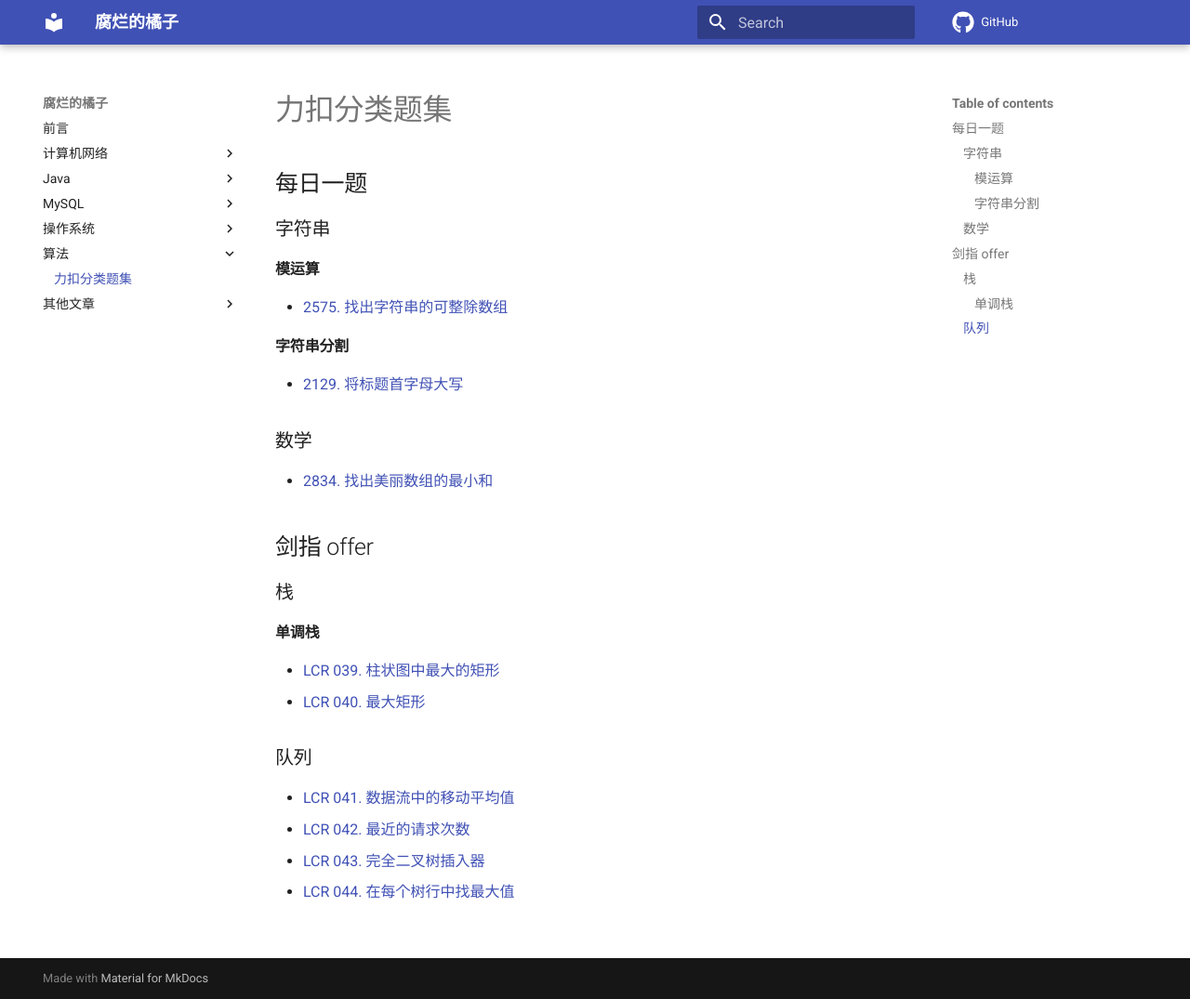
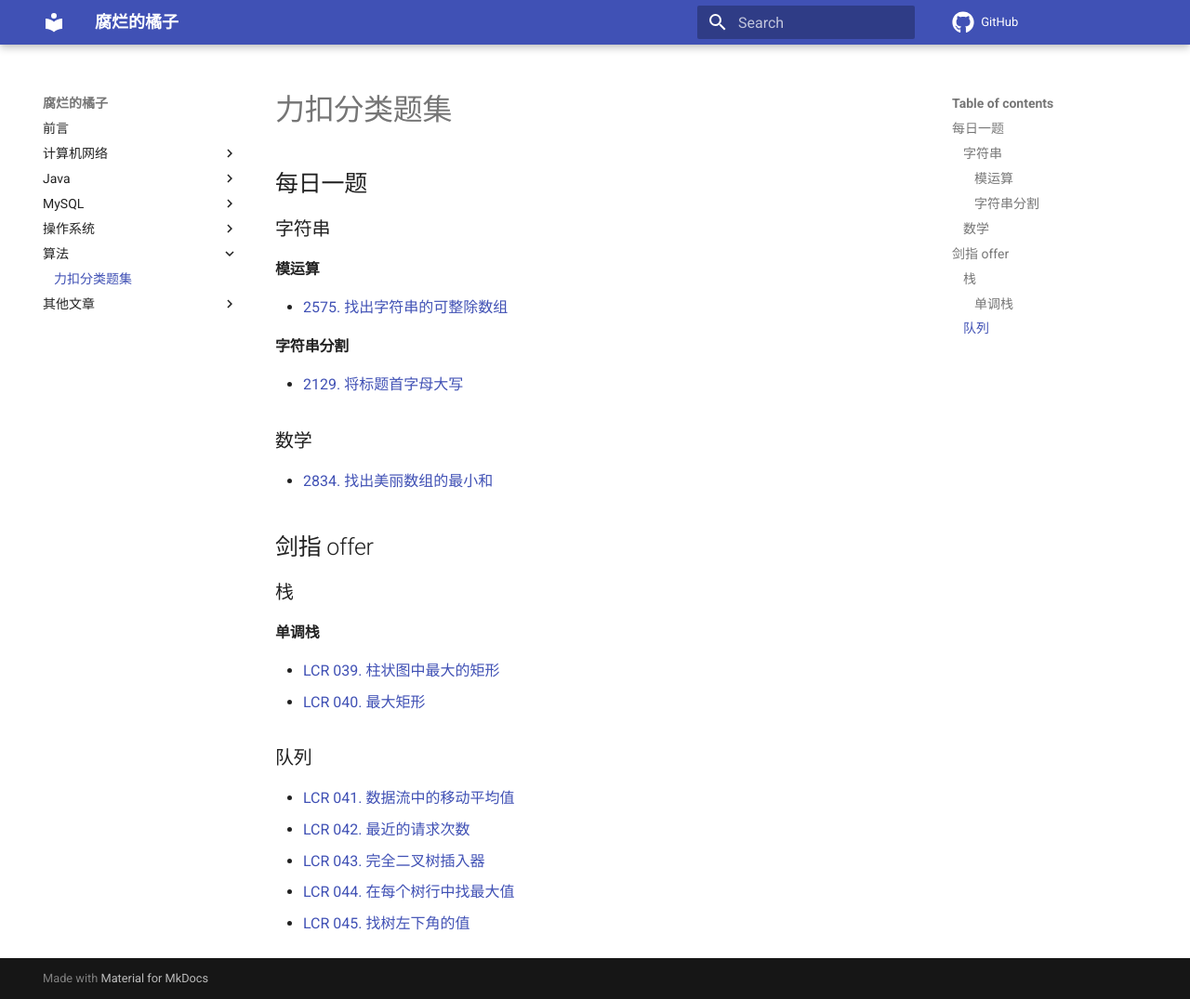
Before and after one commit to z1ming/cs-Hydra, an MkDocs documentation site: the page built from docs/文章/LeetCode.md, in a window 1280 px wide and 1075 px high. Shown: the whole window at 93% size. Built offline with MkDocs 1.6.1 and Material for MkDocs 9.7.7, drawn with Linux system fonts in a browser that asks for light colours; comment, search, counter and statistics services are not loaded.

Commit message:
Update LeetCode.md
Signed-off-by: Ziming Meng <zimingm94@gmail.com>

```diff
--- a/docs/文章/LeetCode.md
+++ b/docs/文章/LeetCode.md
@@ -31,3 +31,4 @@
 - [LCR 042. 最近的请求次数](https://leetcode.cn/problems/H8086Q/description/)
 - [LCR 043. 完全二叉树插入器](https://leetcode.cn/problems/NaqhDT/description/)
 - [LCR 044. 在每个树行中找最大值](https://leetcode.cn/problems/hPov7L/description/)
+- [LCR 045. 找树左下角的值](https://leetcode.cn/problems/LwUNpT/description/)
```
